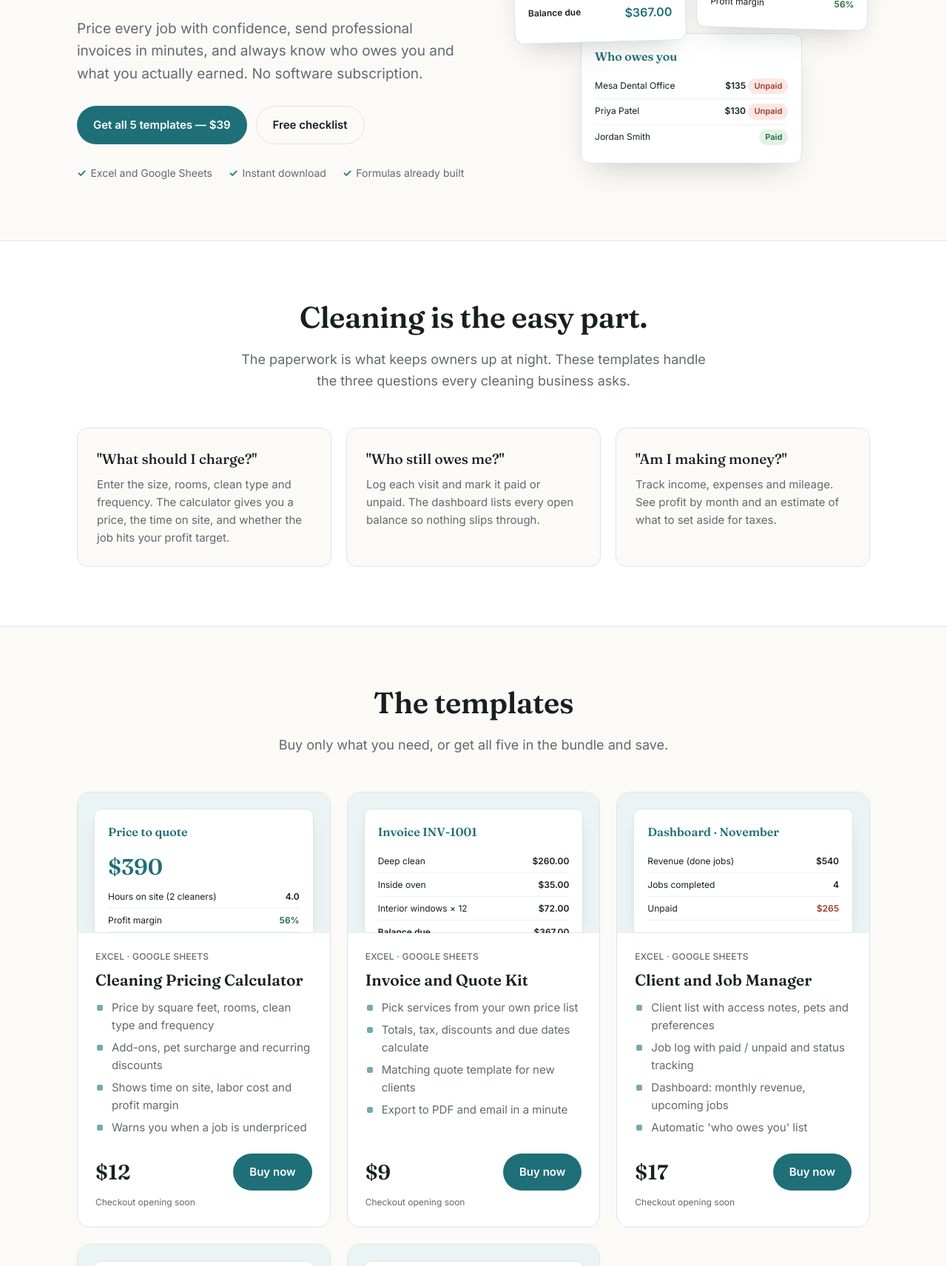
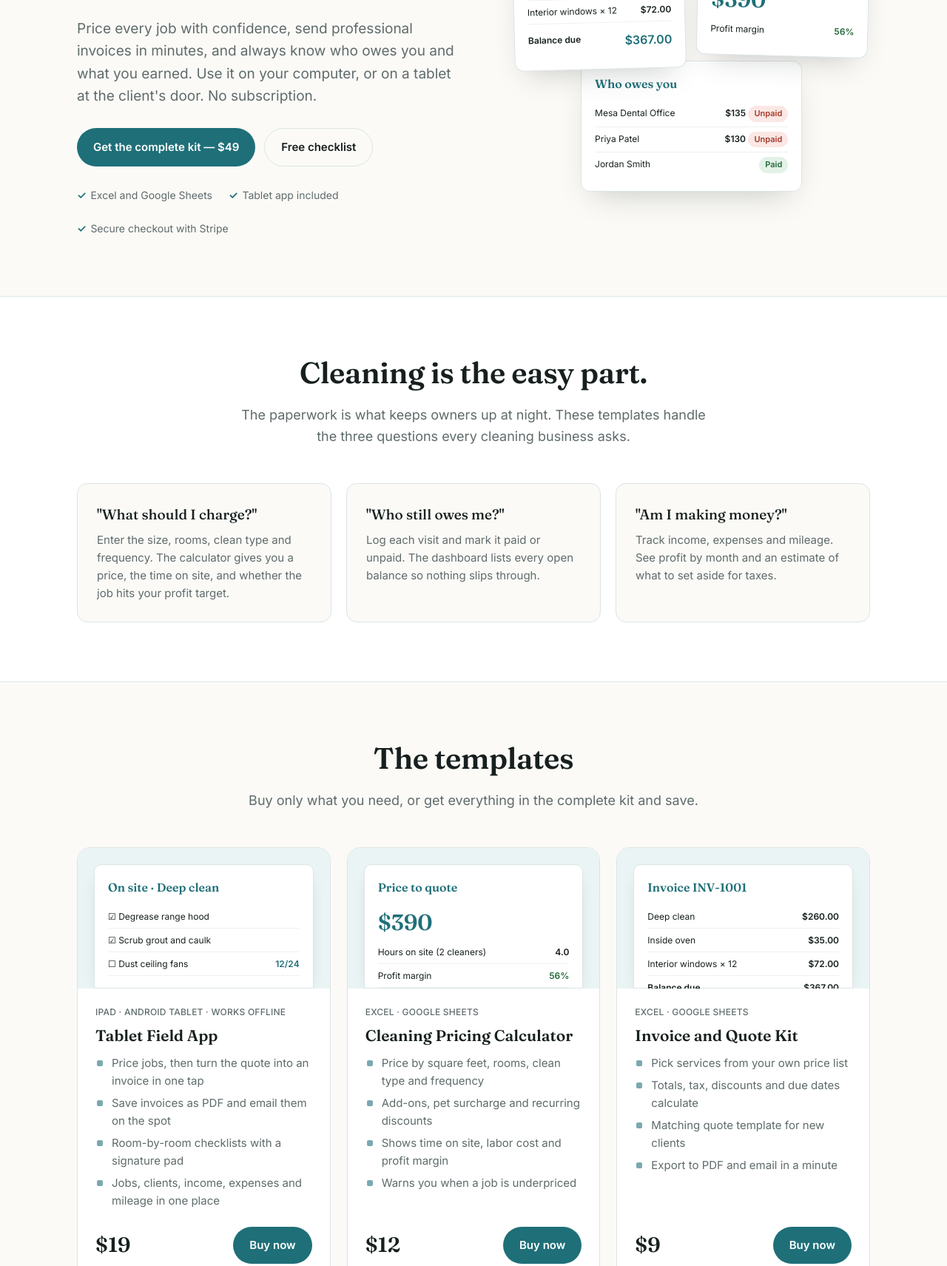
Before and after one commit to Mace2021/tidy-ledger, a plain HTML site: page index.html in a window 1280 px wide. Shown: the part 404-2115 px from the top of the page at 74% size. Drawn offline with Linux system fonts and the light colour scheme.

Commit message:
Add Tablet Field App product and Stripe checkout setup
Co-Authored-By: Claude Opus 5.5 <noreply@anthropic.com>
Claude-Session: https://claude.ai/code/session_011jLTJ5hzaMMLyB7b8PtNpz

```diff
--- a/index.html
+++ b/index.html
@@ -103,10 +103,10 @@ footer .wrap{display:flex;justify-content:space-between;gap:20px;flex-wrap:wrap}
 <header class="hero">
   <div>
     <span class="eyebrow">Built for house cleaning and janitorial businesses</span>
-    <h1>Run your cleaning business from five simple files.</h1>
-    <p class="lead">Price every job with confidence, send professional invoices in minutes, and always know who owes you and what you actually earned. No software subscription.</p>
-    <div class="cta-row"><a class="btn" href="#bundle">Get all 5 templates — $39</a><a class="btn ghost" href="#free">Free checklist</a></div>
-    <div class="trust"><span>Excel and Google Sheets</span><span>Instant download</span><span>Formulas already built</span></div>
+    <h1>Run your cleaning business from one simple kit.</h1>
+    <p class="lead">Price every job with confidence, send professional invoices in minutes, and always know who owes you and what you earned. Use it on your computer, or on a tablet at the client's door. No subscription.</p>
+    <div class="cta-row"><a class="btn" href="#bundle">Get the complete kit — $49</a><a class="btn ghost" href="#free">Free checklist</a></div>
+    <div class="trust"><span>Excel and Google Sheets</span><span>Tablet app included</span><span>Secure checkout with Stripe</span></div>
   </div>
   <div class="stack" aria-hidden="true">
     <div class="sheet s2"><div class="t">Price this job</div>
@@ -141,7 +141,7 @@ footer .wrap{display:flex;justify-content:space-between;gap:20px;flex-wrap:wrap}
 
 <section id="templates">
   <div class="wrap">
-    <div class="center"><h2>The templates</h2><p>Buy only what you need, or get all five in the bundle and save.</p></div>
+    <div class="center"><h2>The templates</h2><p>Buy only what you need, or get everything in the complete kit and save.</p></div>
     <div class="products" id="products"></div>
   </div>
 </section>
@@ -152,8 +152,8 @@ footer .wrap{display:flex;justify-content:space-between;gap:20px;flex-wrap:wrap}
       <div>
         <span class="eyebrow" style="background:rgba(255,255,255,.14);color:#fff">Best value</span>
         <h2>The complete cleaning business kit</h2>
-        <p>Every template, built to work together: the same services and prices flow through quotes, invoices and your job log. Set it up in one evening and use it all year.</p>
-        <a class="btn sun" id="buy-bundle" href="#">Get the bundle — $39</a>
+        <p>All five templates plus the Tablet Field App. Use the spreadsheets at your desk and the app on the job. Set it up in one evening and use it all year.</p>
+        <a class="btn sun" id="buy-bundle" href="#">Get the complete kit — $49</a>
         <div class="soon" id="soon-bundle" style="color:#CFE5E3"></div>
       </div>
       <div class="box">
@@ -162,7 +162,8 @@ footer .wrap{display:flex;justify-content:space-between;gap:20px;flex-wrap:wrap}
         <div class="row"><span>Bookkeeping and Profit Tracker</span><span>$19</span></div>
         <div class="row"><span>Client and Job Manager</span><span>$17</span></div>
         <div class="row"><span>Cleaning Checklist Pack</span><span>$7</span></div>
-        <div style="margin-top:18px"><span class="old">$64</span><span class="price">$39</span></div>
+        <div class="row"><span>Tablet Field App</span><span>$19</span></div>
+        <div style="margin-top:18px"><span class="old">$83</span><span class="price">$49</span></div>
       </div>
     </div>
   </div>
@@ -182,7 +183,7 @@ footer .wrap{display:flex;justify-content:space-between;gap:20px;flex-wrap:wrap}
   <div class="wrap">
     <div class="center"><h2>How it works</h2></div>
     <div class="steps">
-      <div class="step"><h3>Buy and download</h3><p>Checkout takes a minute. Your files arrive instantly by download link and email.</p></div>
+      <div class="step"><h3>Buy and download</h3><p>Secure Stripe checkout takes a minute. You land on your private download page right away.</p></div>
       <div class="step"><h3>Add your details once</h3><p>Type in your business name, services and prices. Every tab picks them up automatically.</p></div>
       <div class="step"><h3>Use it every day</h3><p>Quote, invoice, log jobs and expenses. Check your profit whenever you want.</p></div>
     </div>
@@ -194,7 +195,8 @@ footer .wrap{display:flex;justify-content:space-between;gap:20px;flex-wrap:wrap}
     <div class="center"><h2>Questions</h2></div>
     <div class="faq">
       <details><summary>Do I need Excel?</summary><p>No. The files work in Microsoft Excel 2010 or newer and in Google Sheets, which is free. In Google Sheets, use File → Import or upload the file to Drive and open it.</p></details>
-      <details><summary>Will it work on my phone?</summary><p>You can view and update the files in the Google Sheets or Excel app. Setting up your prices is easiest on a computer the first time.</p></details>
+      <details><summary>Does it work on a tablet?</summary><p>Yes. The Tablet Field App is made for iPad and Android tablets. It installs to your home screen, works offline, and lets you quote, invoice, run checklists with a signature, and log jobs and expenses with big, tap-friendly buttons. Your data stays on your device.</p></details>
+      <details><summary>How do I pay and get my files?</summary><p>Checkout is handled by Stripe, so we never see your card details. As soon as you pay, you're taken to your private download page and Stripe emails your receipt.</p></details>
       <details><summary>I'm not good with spreadsheets. Is this for me?</summary><p>Yes. Each file opens on a "Start here" tab with step-by-step instructions. You only type in the yellow cells; everything else calculates for you.</p></details>
       <details><summary>Are the prices in the calculator right for my area?</summary><p>They're examples. You set your own rates, multipliers and add-on prices on the Rates tab, and the calculator uses yours.</p></details>
       <details><summary>Is the bookkeeping tracker tax advice?</summary><p>No. It's a record-keeping tool that organizes your income, expenses and mileage so year-end is easier. Share the summary with your tax preparer.</p></details>
@@ -215,8 +217,10 @@ footer .wrap{display:flex;justify-content:space-between;gap:20px;flex-wrap:wrap}
 /* ===== Store settings: paste your checkout links here ===== */
 const STORE = {
   contactEmail: "hello@example.com",
+  // Stripe Payment Links (https://buy.stripe.com/...). Leave "" to show "Checkout opening soon".
   checkout: {
-    bundle:      "",  // e.g. https://yourname.gumroad.com/l/cleaning-kit
+    bundle:      "",
+    tablet:      "",
     invoice:     "",
     pricing:     "",
     bookkeeping: "",
@@ -227,6 +231,9 @@ const STORE = {
 /* ========================================================== */
 
 const PRODUCTS = [
+  {id:"tablet", name:"Tablet Field App", price:19, fmt:"IPAD · ANDROID TABLET · WORKS OFFLINE",
+   points:["Price jobs, then turn the quote into an invoice in one tap","Save invoices as PDF and email them on the spot","Room-by-room checklists with a signature pad","Jobs, clients, income, expenses and mileage in one place"],
+   shot:`<div class="t">On site · Deep clean</div><div class="row"><span>☑ Degrease range hood</span></div><div class="row"><span>☑ Scrub grout and caulk</span></div><div class="row"><span>☐ Dust ceiling fans</span><b style="color:#1F6F78">12/24</b></div>`},
   {id:"pricing", name:"Cleaning Pricing Calculator", price:12, fmt:"EXCEL · GOOGLE SHEETS",
    points:["Price by square feet, rooms, clean type and frequency","Add-ons, pet surcharge and recurring discounts","Shows time on site, labor cost and profit margin","Warns you when a job is underpriced"],
    shot:`<div class="t">Price to quote</div><div class="big">$390</div><div class="row"><span>Hours on site (2 cleaners)</span><b>4.0</b></div><div class="row"><span>Profit margin</span><b style="color:#23683A">56%</b></div>`},
```
Also changed, not shown: 1 other file.
